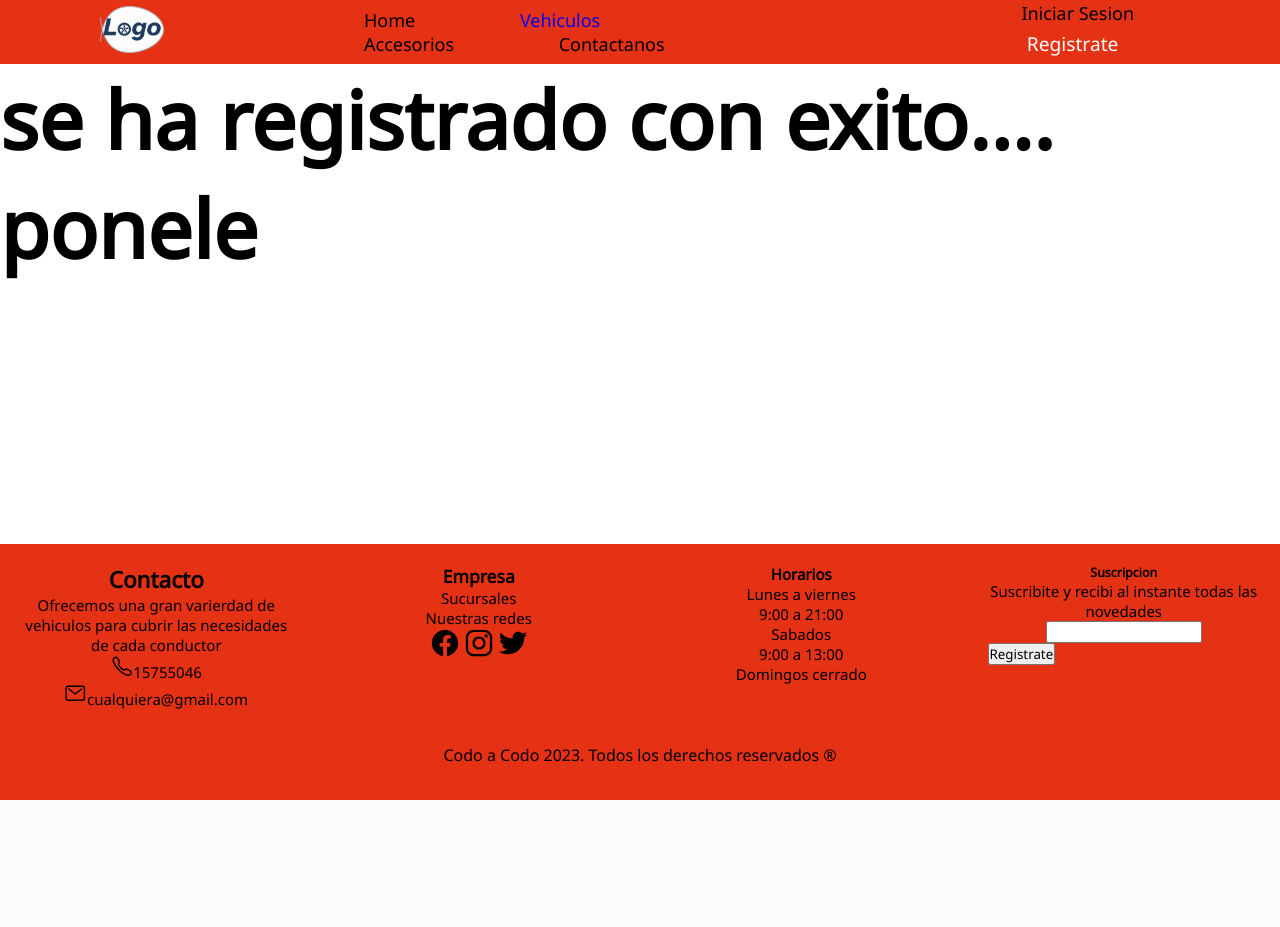
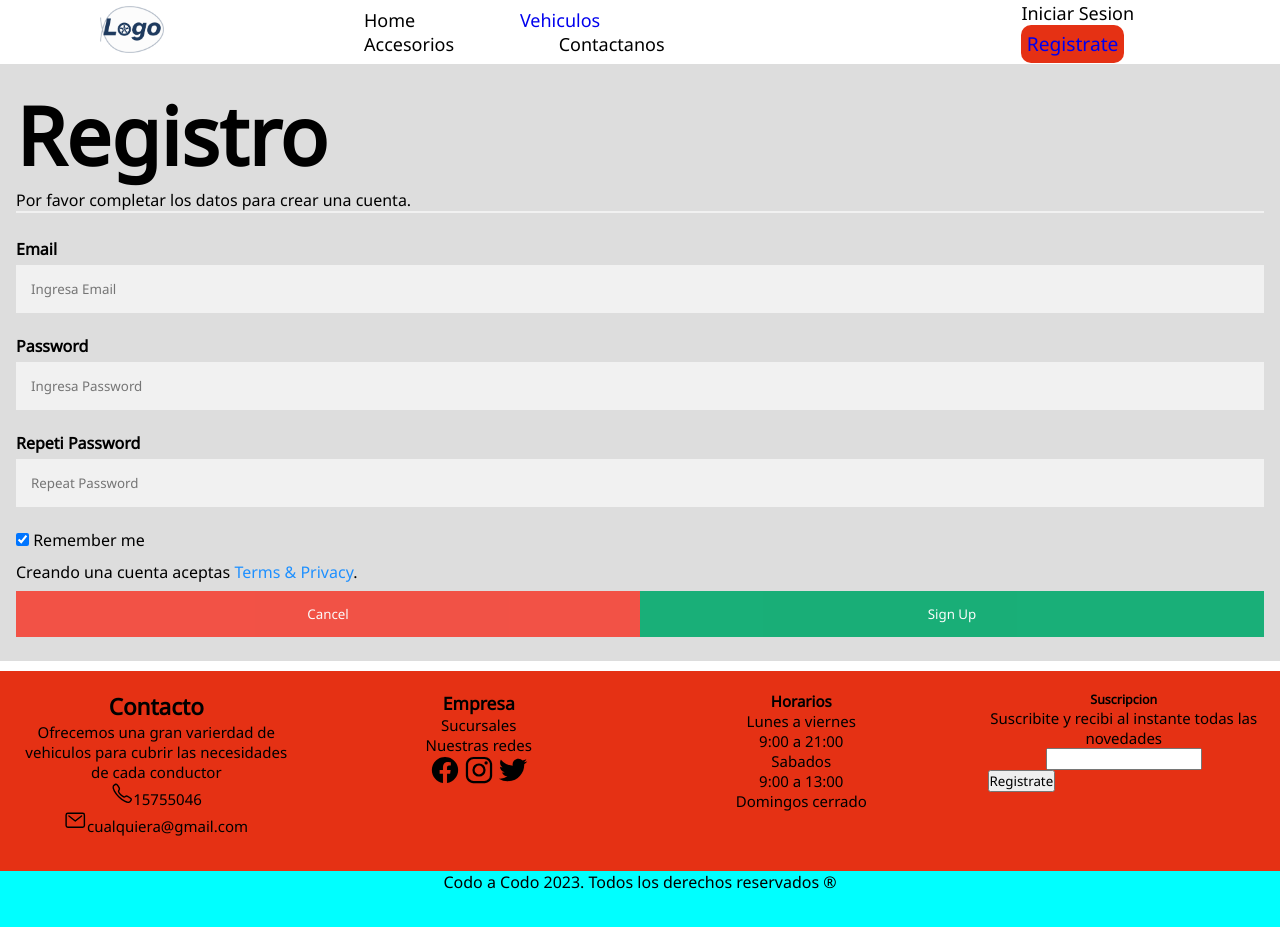
Before and after one commit to gcarreiras/tp_codoAcodo_group12, a Django app: template tasks/templates/signup.html in a window 1280 px wide. Before the commit the page ends 800 px from the top, so only its background shows below. Run offline with Django 3.2, Linux system fonts and the light colour scheme; the template is opened without the code that fills it, so the values that code supplies are empty.

Commit message:
Formulario de registro html y css

```diff
--- a/TP_codoAcodo_grupo12/urls.py
+++ b/TP_codoAcodo_grupo12/urls.py
@@ -21,7 +21,7 @@ urlpatterns = [
     path('admin/', admin.site.urls),
     path('', views.index),
     path('createuser/', views.createUser),
-    path('signup', views.signup),
+    path('signup/', views.signup, name='signupp'),
     path('accesories/', views.accesories, name='acc'),
     path('cars/', views.cars , name='car'),
     path('contact/', views.contact),
--- a/tasks/static/css/index_styles.css
+++ b/tasks/static/css/index_styles.css
@@ -227,9 +227,24 @@ footer{
         display: flex;
         flex-direction: column;
         height: auto;
+        margin-top: 5px;
+    }
+    footer{
+        position: relative;
+        bottom: auto;
+        background-color: aqua;
     }
     #suscribirse{
         margin: 4px auto;
     }
 
 }
+
+@media only screen and (max-width: 1280px){
+    footer{
+        margin-top: 10px;
+        position: relative;
+        bottom: auto !important;
+        background-color: aqua;
+    }
+}
--- /dev/null
+++ b/tasks/static/css/signup_styles.css
@@ -0,0 +1,65 @@
+
+.formulario_registro{
+    border:1px solid #ccc";
+}
+
+.contenedor_formulario {
+    padding: 16px;
+    background-color: #ddd;
+}
+
+input[type=text], input[type=password] {
+    width: 100%;
+    padding: 15px;
+    margin: 5px 0 22px 0;
+    display: inline-block;
+    border: none;
+    background: #f1f1f1;
+}
+
+input[type=text]:focus, input[type=password]:focus {
+    background-color: #ddd;
+    outline: none;
+}
+
+hr {
+    border: 1px solid #f1f1f1;
+    margin-bottom: 25px;
+}
+
+.btn_reg {
+    background-color: #04AA6D;
+    color: white;
+    padding: 14px 20px;
+    margin: 8px 0;
+    border: none;
+    cursor: pointer;
+    width: 100%;
+    opacity: 0.9;
+}
+
+button:hover {
+    opacity:1;
+}
+
+.cancelbtn {
+    padding: 14px 20px;
+    background-color: #f44336;
+}
+
+.cancelbtn, .signupbtn {
+    float: left;
+    width: 50%;
+}
+
+.clearfix::after {
+    content: "";
+    clear: both;
+    display: table;
+}
+
+@media screen and (max-width: 300px) {
+    .cancelbtn, .signupbtn {
+      width: 100%;
+    }
+}
--- a/tasks/templates/footer/footer.css
+++ b/tasks/templates/footer/footer.css
@@ -142,6 +142,7 @@ footer{
     width: 100%;
     height: 16rem;
     background-color: #E53114;
+    margin-top: 10px;
 }
 
 
@@ -228,6 +229,11 @@ footer{
         flex-direction: column;
         height: auto;
     }
+    footer{
+        margin-top: 10px;
+        bottom: auto;
+        background-color: aqua;
+    }
     #suscribirse{
         margin: 4px auto;
     }
--- a/tasks/templates/footer/footer.html
+++ b/tasks/templates/footer/footer.html
@@ -1,5 +1,5 @@
 <!-- <link rel="stylesheet" href="../../static/css/index_styles.css"> -->
-<link rel="stylesheet" href="../footer/footer.css">
+<!--<link rel="stylesheet" href="./footer/footer.css"> -->
 
 
 <footer id="footerClass">
--- a/tasks/templates/header/header.html
+++ b/tasks/templates/header/header.html
@@ -4,10 +4,12 @@
     <meta charset="UTF-8">
     <meta http-equiv="X-UA-Compatible" content="IE=edge">
     <meta name="viewport" content="width=device-width, initial-scale=1.0">
-    <link rel="stylesheet" href="./header.css">
+    <!--<link rel="stylesheet" href="./header.css"> -->
     <script type="module" src="https://unpkg.com/ionicons@7.1.0/dist/ionicons/ionicons.esm.js"></script>
     <link href='https://fonts.googleapis.com/css?family=Noto Sans' rel='stylesheet'>
     <script nomodule src="https://unpkg.com/ionicons@7.1.0/dist/ionicons/ionicons.js"></script>
+
+
 </head>
 
 <header>
@@ -24,7 +26,7 @@
         </nav>
         <div class="botones_login">
             <li>Iniciar Sesion</li>
-            <button class="boton">Registrate</button>
+            <button class="boton"><a href= "{% url 'signupp' %}">Registrate</a></button>
         </div>
     </div>
 
--- a/tasks/templates/signup.html
+++ b/tasks/templates/signup.html
@@ -1,8 +1,39 @@
-{% include 'header.html' %}
+{% extends './base.html' %}
+{% load static %}
 
-<h1>
-    se ha registrado con exito.... ponele
-</h1>
+{% block content %}
+
+<head>
+  <link rel="stylesheet" href="{% static 'css\signup_styles.css' %}">
+</head>
+
+<form action="" class="formulario_registro">
+    <div class="contenedor_formulario">
+      <h1>Registro</h1>
+      <p>Por favor completar los datos para crear una cuenta.</p>
+      <hr>
+
+      <label for="email"><b>Email</b></label>
+      <input type="text" placeholder="Ingresa Email" name="email" required>
+
+      <label for="psw"><b>Password</b></label>
+      <input type="password" placeholder="Ingresa Password" name="psw" required>
+
+      <label for="psw-repeat"><b>Repeti Password</b></label>
+      <input type="password" placeholder="Repeat Password" name="psw-repeat" required>
+
+      <label>
+        <input type="checkbox" checked="checked" name="remember" style="margin-bottom:15px"> Remember me
+      </label>
+
+      <p>Creando una cuenta aceptas  <a href="#" style="color:dodgerblue">Terms & Privacy</a>.</p>
+
+      <div class="clearfix">
+        <button type="button" class="btn_reg cancelbtn">Cancel</button>
+        <button type="submit" class="btn_reg signupbtn">Sign Up</button>
+      </div>
+    </div>
+  </form>
 
 
-{% include 'footer.html' %}
+{% endblock %}
```
Also changed, not shown: tasks/templates/login.html (+23 -3 lines).
